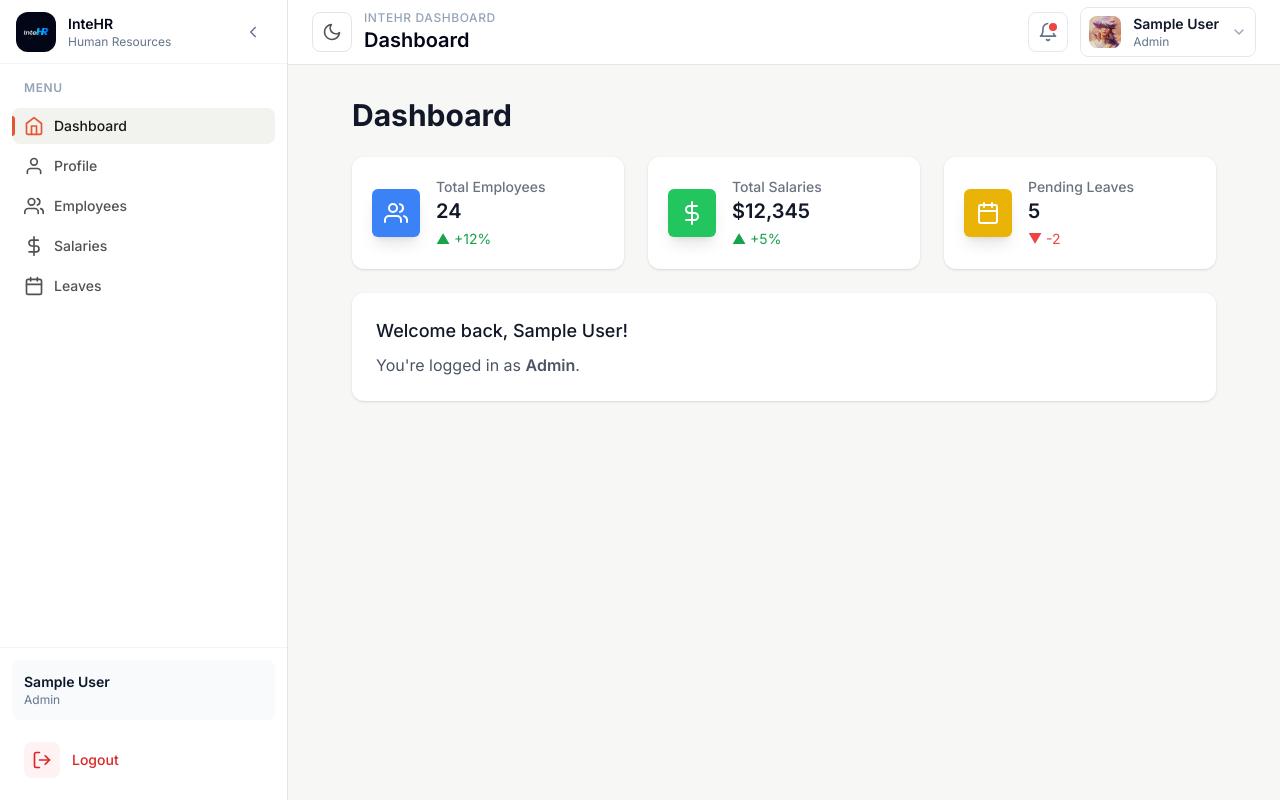
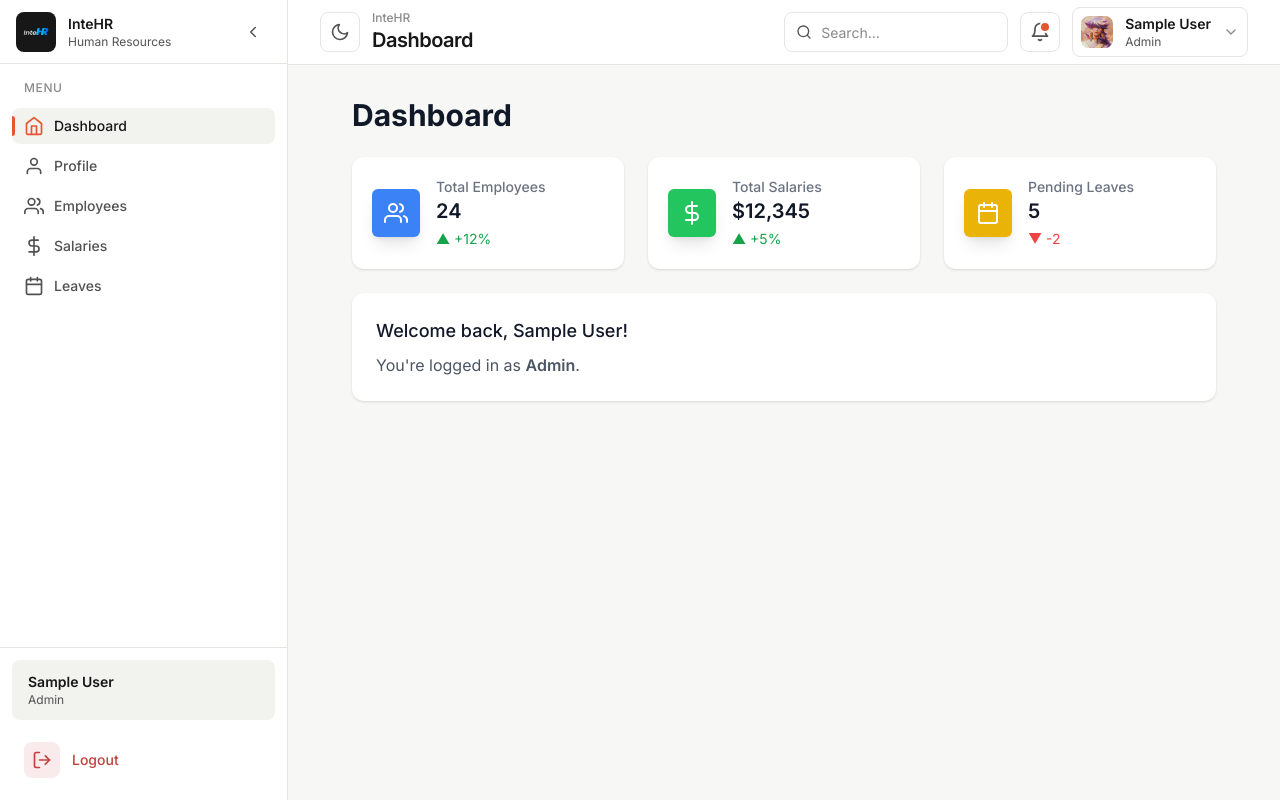
Before and after one commit to IKetutWidiyane/intehr-frontend, a React (Create React App) app: page /dashboard in a window 1280 px wide. Built offline with nearby package versions, Linux system fonts and the light colour scheme; no server answers; sample sign-in values are in the browser's storage.

Commit message:
update new

```diff
--- a/src/components/Navbar.js
+++ b/src/components/Navbar.js
@@ -1,48 +1,59 @@
 import React from 'react';
 import PropTypes from 'prop-types';
-import { FiBell, FiChevronDown } from 'react-icons/fi';
+import { FiBell, FiChevronDown, FiSearch } from 'react-icons/fi';
 
 const Navbar = ({ children, title, user }) => {
   return (
-    <header className="sticky top-0 z-20 border-b border-slate-200 bg-white/95 backdrop-blur transition-colors duration-300 dark:border-slate-800 dark:bg-slate-950/95">
-      <div className="flex h-16 items-center justify-between gap-4 px-4 sm:px-6">
+    <header className="sticky top-0 z-20 border-b border-line bg-surface/95 backdrop-blur transition-colors duration-300 dark:border-line dark:bg-surface-dark/95">
+      <div className="flex h-16 items-center justify-between gap-6 px-6 sm:px-8">
         <div className="flex min-w-0 items-center gap-3">
           {children}
           <div className="min-w-0">
-            <p className="text-xs font-medium uppercase tracking-wider text-slate-400 dark:text-slate-500">
-              InteHR Dashboard
+            <p className="text-xs font-medium text-faint dark:text-faint">
+              InteHR
             </p>
-            <h1 className="truncate text-lg font-semibold text-slate-950 dark:text-white sm:text-xl">
+            <h1 className="truncate text-lg font-semibold tracking-tight text-ink dark:text-ink-dark sm:text-xl">
               {title}
             </h1>
           </div>
         </div>
 
         <div className="flex shrink-0 items-center gap-3">
+          <div className="relative hidden md:block">
+            <FiSearch className="pointer-events-none absolute left-3 top-1/2 h-4 w-4 -translate-y-1/2 text-muted dark:text-muted" />
+            <input
+              id="global-search"
+              type="search"
+              placeholder="Search…"
+              className="h-10 w-56 rounded-lg border border-line bg-transparent pr-3 pl-9 text-sm text-ink placeholder:text-faint focus:border-accent focus:ring-1 focus:ring-accent/30 dark:border-line dark:bg-transparent dark:text-ink-dark dark:placeholder:text-faint"
+            />
+          </div>
+
           <button
-            className="relative flex h-10 w-10 items-center justify-center rounded-lg border border-slate-200 text-slate-500 transition hover:border-slate-300 hover:bg-slate-50 hover:text-slate-950 dark:border-slate-800 dark:text-slate-300 dark:hover:border-slate-700 dark:hover:bg-slate-900 dark:hover:text-white"
+            className="relative flex h-10 w-10 items-center justify-center rounded-lg border border-line text-muted transition hover:border-line2 hover:bg-subtle hover:text-ink dark:border-line dark:text-muted dark:hover:border-line2 dark:hover:bg-subtle dark:hover:text-ink"
             type="button"
             title="Notifications"
+            aria-label="Notifications"
           >
             <FiBell className="h-5 w-5" />
-            <span className="absolute right-2.5 top-2.5 h-2 w-2 rounded-full bg-red-500 ring-2 ring-white dark:ring-slate-950" />
+            <span className="absolute right-2.5 top-2.5 h-2 w-2 rounded-full bg-accent ring-2 ring-surface dark:ring-surface-dark" />
           </button>
 
-          <div className="group flex cursor-pointer items-center gap-3 rounded-lg border border-slate-200 bg-white px-2 py-1.5 transition hover:border-slate-300 hover:bg-slate-50 dark:border-slate-800 dark:bg-slate-950 dark:hover:border-slate-700 dark:hover:bg-slate-900">
+          <div className="group flex cursor-pointer items-center gap-3 rounded-lg border border-line bg-surface px-2 py-1.5 transition hover:border-line2 hover:bg-subtle dark:border-line dark:bg-surface-dark dark:hover:border-line2 dark:hover:bg-subtle">
             <img
               src="/profilebright.jpg"
               alt="Profile"
               className="h-8 w-8 rounded-lg object-cover"
             />
             <div className="hidden min-w-0 text-left sm:block">
-              <p className="max-w-36 truncate text-sm font-semibold text-slate-900 dark:text-white">
+              <p className="max-w-36 truncate text-sm font-semibold text-ink dark:text-ink-dark">
                 {user?.name || 'User'}
               </p>
-              <p className="truncate text-xs capitalize text-slate-500 dark:text-slate-400">
+              <p className="truncate text-xs capitalize text-muted dark:text-muted">
                 {user?.role?.replace('_', ' ') || 'Account'}
               </p>
             </div>
-            <FiChevronDown className="h-4 w-4 text-slate-400 transition-transform group-hover:rotate-180" />
+            <FiChevronDown className="h-4 w-4 text-faint transition-transform group-hover:rotate-180" />
           </div>
         </div>
       </div>
--- a/src/components/Sidebar.js
+++ b/src/components/Sidebar.js
@@ -55,17 +55,17 @@ const Sidebar = ({ items, onLogout, isOpen, onClose, user }) => {
           isCollapsed ? 'md:w-20' : 'md:w-72'
         } ${isOpen ? 'translate-x-0 w-72' : '-translate-x-full w-72 md:translate-x-0'}`}
       >
-        <div className="flex h-16 items-center justify-between border-b border-slate-100 px-4 dark:border-slate-900">
+        <div className="flex h-16 items-center justify-between border-b border-line px-4 dark:border-line">
           <div className="flex min-w-0 items-center gap-3">
-            <div className="flex h-10 w-10 shrink-0 items-center justify-center rounded-xl bg-slate-950 p-1.5 dark:bg-white">
+            <div className="flex h-10 w-10 shrink-0 items-center justify-center rounded-lg bg-ink p-1.5 dark:bg-ink-dark">
               <img src="/logointehr.png" alt="InteHR" className="h-full w-full object-contain" />
             </div>
             {!isCollapsed && (
               <div className="min-w-0">
-                <p className="truncate text-sm font-semibold leading-5 text-slate-950 dark:text-white">
+                <p className="truncate text-sm font-semibold leading-5 text-ink dark:text-ink-dark">
                   InteHR
                 </p>
-                <p className="truncate text-xs text-slate-500 dark:text-slate-400">
+                <p className="truncate text-xs text-muted dark:text-muted">
                   Human Resources
                 </p>
               </div>
@@ -74,7 +74,7 @@ const Sidebar = ({ items, onLogout, isOpen, onClose, user }) => {
 
           <button
             onClick={toggleSidebar}
-            className="hidden h-9 w-9 items-center justify-center rounded-lg text-slate-500 transition hover:bg-slate-100 hover:text-slate-950 dark:text-slate-400 dark:hover:bg-slate-800 dark:hover:text-white md:flex"
+            className="hidden h-9 w-9 items-center justify-center rounded-lg text-muted transition hover:bg-subtle hover:text-ink dark:text-muted dark:hover:bg-subtle dark:hover:text-ink md:flex"
             title={isCollapsed ? 'Expand sidebar' : 'Collapse sidebar'}
             type="button"
           >
@@ -83,7 +83,7 @@ const Sidebar = ({ items, onLogout, isOpen, onClose, user }) => {
 
           <button
             onClick={onClose}
-            className="flex h-9 w-9 items-center justify-center rounded-lg text-slate-500 transition hover:bg-slate-100 hover:text-slate-950 dark:text-slate-400 dark:hover:bg-slate-800 dark:hover:text-white md:hidden"
+            className="flex h-9 w-9 items-center justify-center rounded-lg text-muted transition hover:bg-subtle hover:text-ink dark:text-muted dark:hover:bg-subtle dark:hover:text-ink md:hidden"
             title="Close sidebar"
             type="button"
           >
@@ -93,7 +93,7 @@ const Sidebar = ({ items, onLogout, isOpen, onClose, user }) => {
 
         <nav className="flex-1 space-y-1 overflow-y-auto px-3 py-4">
           {!isCollapsed && (
-            <p className="px-3 pb-2 text-xs font-semibold uppercase tracking-wider text-slate-400 dark:text-slate-500">
+            <p className="px-3 pb-2 text-xs font-medium uppercase tracking-wider text-faint dark:text-faint">
               Menu
             </p>
           )}
@@ -107,11 +107,11 @@ const Sidebar = ({ items, onLogout, isOpen, onClose, user }) => {
           ))}
         </nav>
 
-        <div className="border-t border-slate-100 p-3 dark:border-slate-900">
+        <div className="border-t border-line p-3 dark:border-line">
           {!isCollapsed && user && (
-            <div className="mb-3 rounded-lg bg-slate-50 px-3 py-3 dark:bg-slate-900">
-              <p className="truncate text-sm font-semibold text-slate-900 dark:text-white">{user.name}</p>
-              <p className="truncate text-xs capitalize text-slate-500 dark:text-slate-400">
+            <div className="mb-3 rounded-lg bg-subtle px-4 py-3 dark:bg-subtle">
+              <p className="truncate text-sm font-semibold text-ink dark:text-ink-dark">{user.name}</p>
+              <p className="truncate text-xs capitalize text-muted dark:text-muted">
                 {user.role?.replace('_', ' ')}
               </p>
             </div>
@@ -119,11 +119,11 @@ const Sidebar = ({ items, onLogout, isOpen, onClose, user }) => {
 
           <button
             onClick={onLogout}
-            className="flex w-full items-center gap-3 rounded-lg px-3 py-2.5 text-sm font-medium text-red-600 transition hover:bg-red-50 dark:text-red-300 dark:hover:bg-red-500/10"
+            className="flex w-full items-center gap-3 rounded-lg px-3 py-2.5 text-sm font-medium text-danger transition hover:bg-danger/10 dark:text-danger dark:hover:bg-danger/10"
             type="button"
             title={isCollapsed ? 'Logout' : undefined}
           >
-            <span className="flex h-9 w-9 shrink-0 items-center justify-center rounded-lg bg-red-50 text-red-600 dark:bg-red-500/10 dark:text-red-300">
+            <span className="flex h-9 w-9 shrink-0 items-center justify-center rounded-lg bg-danger/10 text-danger dark:bg-danger/10 dark:text-danger">
               <FiLogOut className="h-5 w-5" />
             </span>
             {!isCollapsed && <span>Logout</span>}
```
